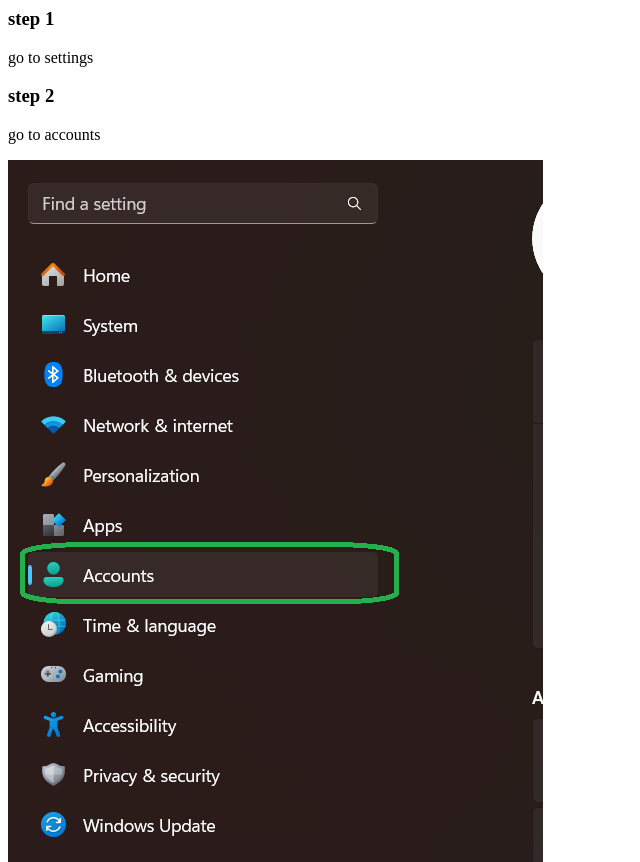
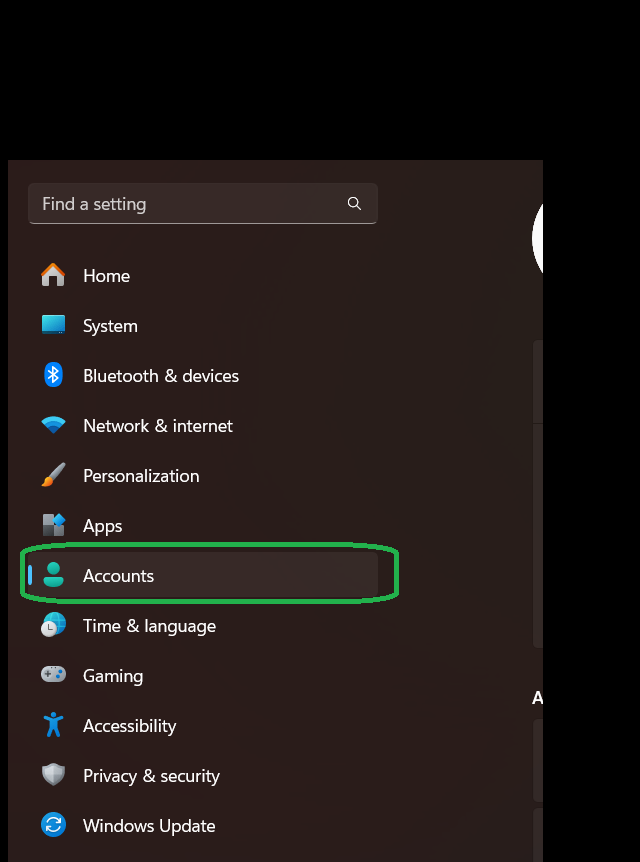
Before and after one commit to prabhasgamini/multiple-windows-login, a plain HTML site: page index.html in a window 1280 px wide. Shown: the top 862 px of the page, without its empty margins (0-640 px from the left). Drawn offline with Linux system fonts and the light colour scheme.

Commit message:
Update index.html

```diff
--- a/index.html
+++ b/index.html
@@ -1,8 +1,11 @@
 <html>
   <head>
     <title>multiple windows user login</title>
+   <meta name="viewport"
+     content="width=device-width,intial-scale=1.0"
   </head>
-  <body>
+  <body style="background-color:black">
+    <centre>
     <h3>step 1</h3>
      <p>go to settings</p>
 
@@ -16,5 +19,6 @@
     <p>give your name </p>
       <p>  and pin </p>
    <p> answer security questions</p>
+    </centre>
   </body>
 </html>
```
